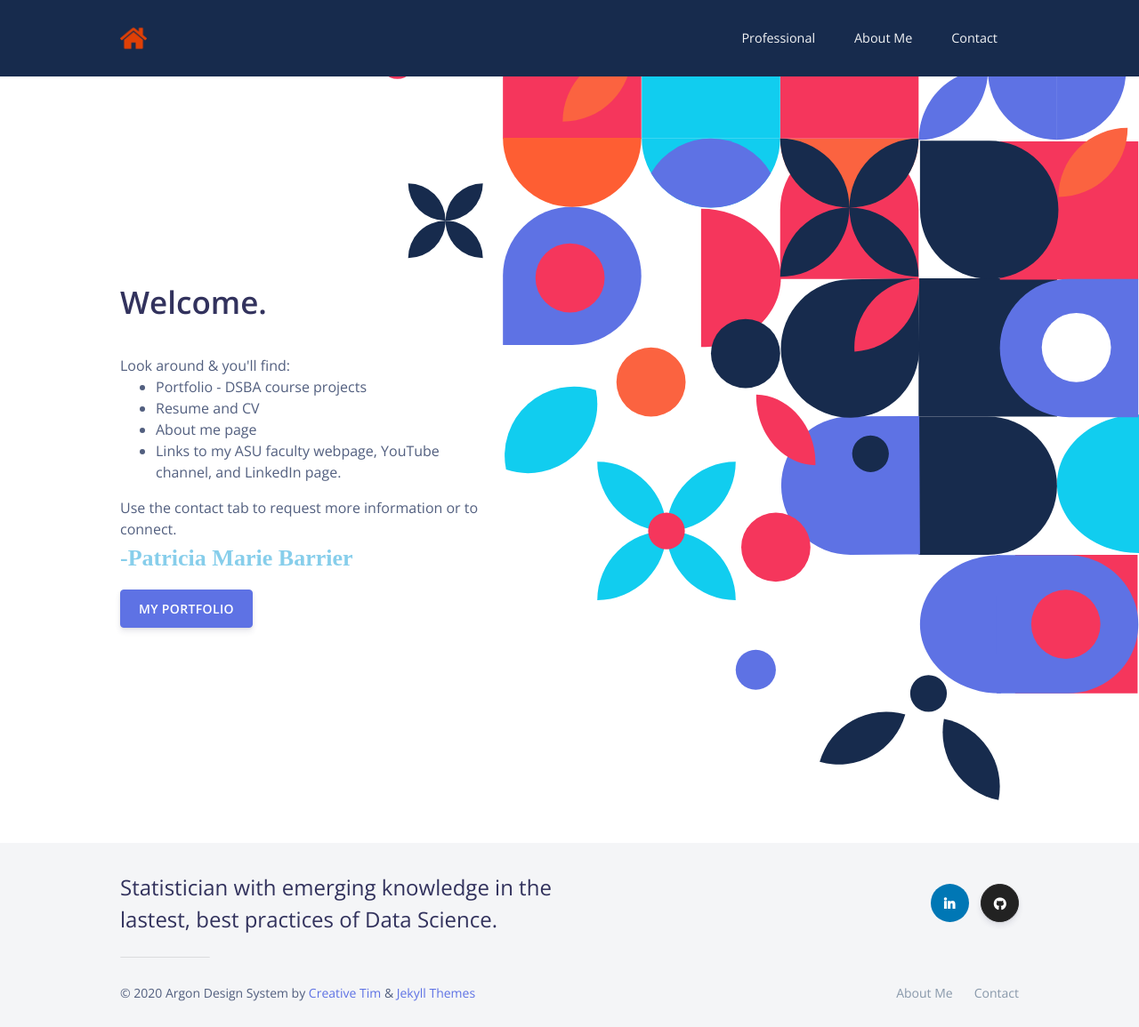
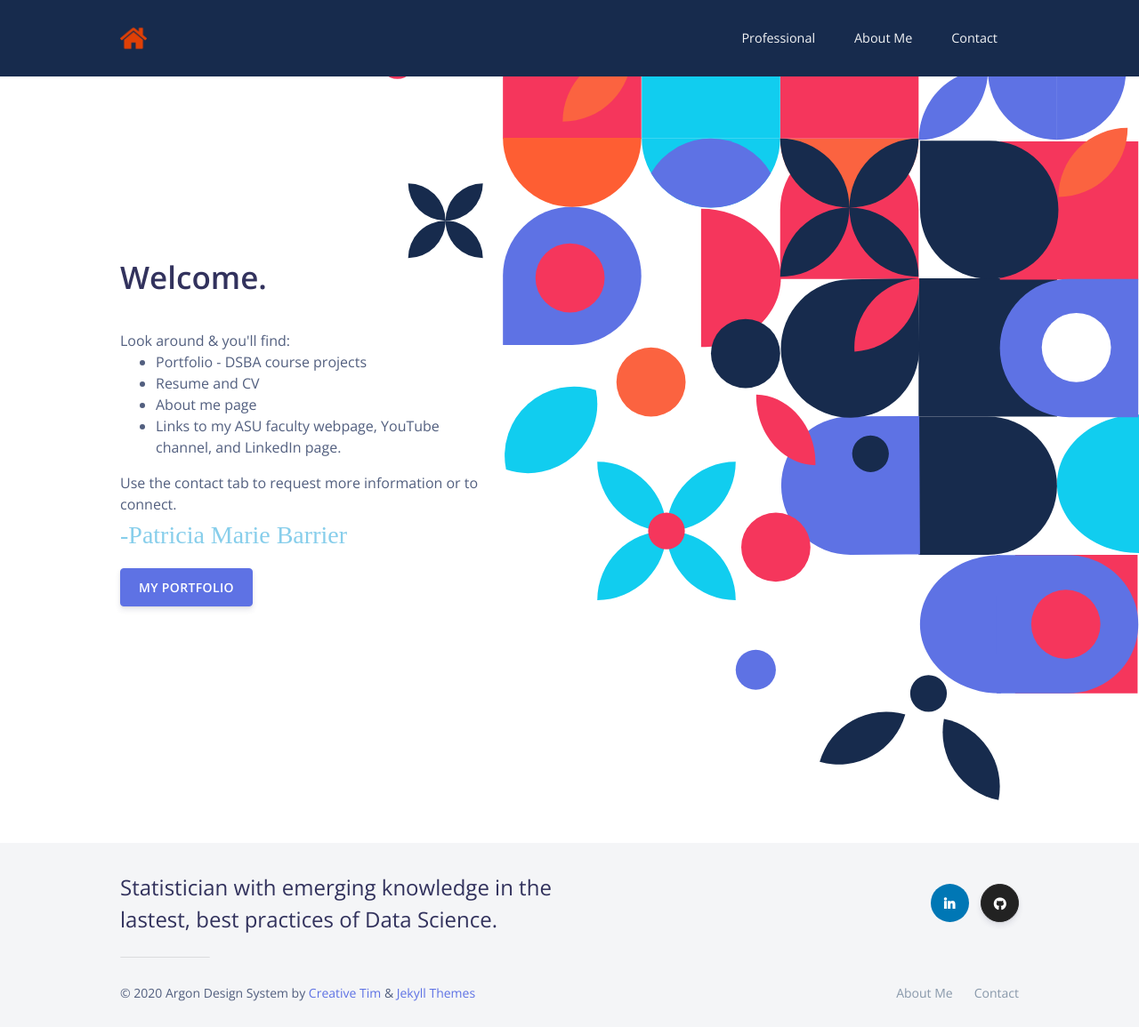
Before and after one commit to patriciamariebarrier/patriciamariebarrier.github.io, a Jekyll site: the page built from index.html, in a window 1280 px wide. Shown: the whole page at 89% size. Built offline with Jekyll 4.4.1, drawn with Linux system fonts in a browser that asks for light colours; nearby versions of some CDN libraries.

Commit message:
Update home-sample.html

```diff
--- a/_includes/home-sample.html
+++ b/_includes/home-sample.html
@@ -4,7 +4,7 @@
     <div class="container">
       <div class="row">
         <div class="col-lg-5 col-md-7 mr-auto text-left d-flex justify-content-center flex-column">
-          <h3 class="display-3"><br>Welcome. </h3><br><class="lead mt-0">Look around & you'll find:<br>
+          <h3 class="display-3">Welcome. </h3><br><class="lead mt-0">Look around & you'll find:<br>
           <UL>
 <li>Portfolio - DSBA course projects <br>
 <li>Resume and CV <br>
@@ -12,7 +12,7 @@
  <li>Links to my ASU faculty webpage, YouTube channel, and LinkedIn page.
           </UL>
    <class="lead mt-0">Use the contact tab to request more information or to connect.
-     <h3 class="display-4"><font face="Lucida Calligraphy, Lucida Handwriting, WhisperWrite, Brush Script MT" color=skyblue>-Patricia Marie Barrier</font></h4>
+     <h3 class="display-5"><font face="Lucida Calligraphy, Lucida Handwriting, WhisperWrite, Brush Script MT" color=skyblue align=right>-Patricia Marie Barrier</font></h5>
             </p>
 
             <div class="buttons">
```
